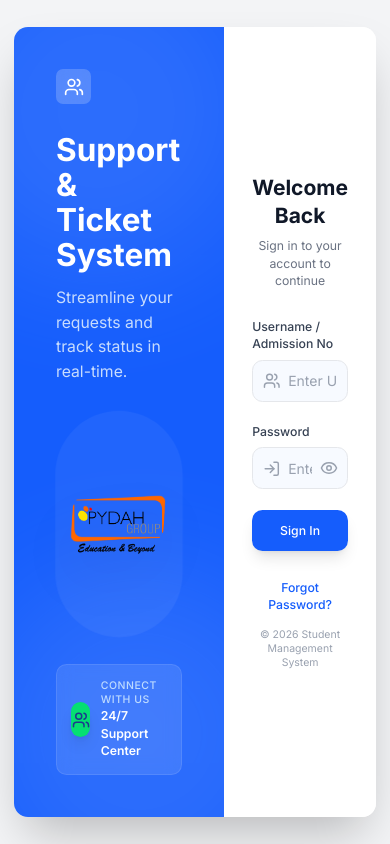
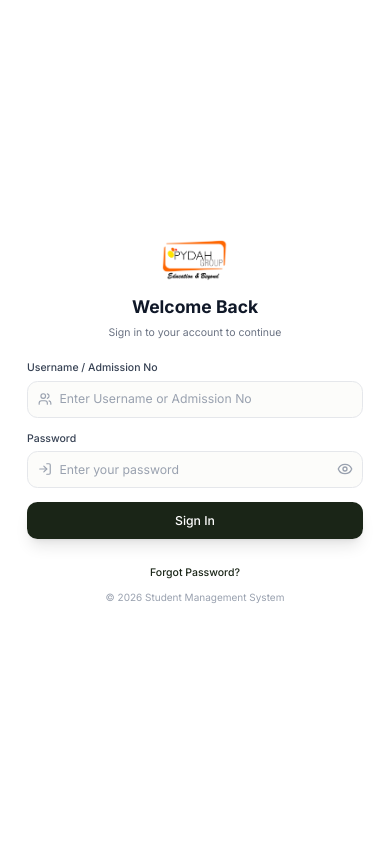
Before and after one commit to Teja-pydahsoft/Student-Data-Management-Application, a React (Vite) app in the folder ticket-app/: page /login in a window 390 px wide. Built offline with nearby package versions, Linux system fonts and the light colour scheme.

Commit message:
feat: Implement login pages for both frontend and ticket applications, including SSO and forgot password functionality for the frontend.

```diff
--- a/ticket-app/src/index.css
+++ b/ticket-app/src/index.css
@@ -41,6 +41,13 @@
 
 .animate-pulse-subtle {
   animation: pulse-glow 2s infinite;
+}
+
+/* Login page - Force hide left panel on mobile/tablet */
+@media (max-width: 1279px) {
+  .login-left-panel {
+    display: none !important;
+  }
 }
 
 /*
--- a/ticket-app/src/pages/Login.jsx
+++ b/ticket-app/src/pages/Login.jsx
@@ -60,17 +60,20 @@ const Login = ({ isStudent = false }) => {
     };
 
     return (
-        <div className="min-h-screen bg-gray-100 flex items-center justify-center p-4 overflow-hidden">
+        <div className="min-h-screen bg-gray-100 flex items-center justify-center p-0 overflow-hidden">
             {/* Main Card Container */}
             <motion.div
                 initial={{ opacity: 0, y: 20, scale: 0.95 }}
                 animate={{ opacity: 1, y: 0, scale: 1 }}
                 transition={{ duration: 0.5, ease: "easeOut" }}
-                className="w-full max-w-5xl bg-white rounded-2xl shadow-2xl overflow-hidden flex min-h-[600px]"
+                className="w-full max-w-5xl bg-white rounded-none xl:rounded-2xl shadow-2xl overflow-hidden flex min-h-screen xl:min-h-[600px]"
             >
 
-                {/* Left Side - Blue Panel (Hidden on mobile) */}
-                <div className="hidden md:flex md:w-1/2 bg-blue-600 text-white flex-col justify-between p-12 relative overflow-hidden">
+                {/* Left Side - Blue Panel (Hidden on mobile and tablet) */}
+                <div
+                    className="login-left-panel hidden xl:flex xl:w-1/2 bg-[#1A2517] text-white flex-col justify-between p-12 relative overflow-hidden"
+                >
+
                     {/* Background Pattern/Accents */}
                     <div className="absolute top-0 left-0 w-full h-full opacity-10 pointer-events-none">
                         <div className="absolute -top-24 -left-24 w-96 h-96 bg-white rounded-full blur-3xl" />
@@ -83,7 +86,7 @@ const Login = ({ isStudent = false }) => {
                             <Users size={20} className="text-white" />
                         </div>
                         <h2 className="text-4xl font-bold mb-4">Support &<br />Ticket System</h2>
-                        <p className="text-blue-100 text-lg opacity-90">
+                        <p className="text-[#A3B18A] text-lg opacity-90">
                             Streamline your requests and track status in real-time.
                         </p>
                     </div>
@@ -105,11 +108,11 @@ const Login = ({ isStudent = false }) => {
                     {/* Bottom Content */}
                     <div className="relative z-10">
                         <div className="flex items-center gap-3 bg-white/10 p-4 rounded-xl backdrop-blur-sm border border-white/10">
-                            <div className="w-10 h-10 rounded-full bg-green-400 flex items-center justify-center shadow-lg">
-                                <Users size={18} className="text-blue-900" />
+                            <div className="w-10 h-10 rounded-full bg-[#FAFAF5] flex items-center justify-center shadow-lg">
+                                <Users size={18} className="text-[#1A2517]" />
                             </div>
                             <div>
-                                <p className="text-xs font-medium text-blue-200 uppercase tracking-wider">Connect With Us</p>
+                                <p className="text-xs font-medium text-[#A3B18A] uppercase tracking-wider">Connect With Us</p>
                                 <p className="text-sm font-semibold">24/7 Support Center</p>
                             </div>
                         </div>
@@ -117,32 +120,39 @@ const Login = ({ isStudent = false }) => {
                 </div>
 
                 {/* Right Side - Login Form */}
-                <div className="w-full md:w-1/2 p-8 sm:p-12 flex flex-col justify-center bg-white relative">
+                <div className="w-full xl:w-1/2 p-6 sm:p-8 md:p-12 flex flex-col justify-center bg-white relative">
                     <div className="max-w-sm mx-auto w-full">
-                        <div className="text-center mb-8">
-                            <h2 className="text-2xl sm:text-3xl font-bold text-gray-900 mb-2">
+                        {/* Mobile Logo - Only show on larger mobile screens */}
+                        <img
+                            src="/logo.png"
+                            alt="Logo"
+                            className="h-12 sm:h-16 w-auto mx-auto mb-4 sm:mb-6 xl:hidden object-contain"
+                        />
+
+                        <div className="text-center mb-6 sm:mb-8">
+                            <h2 className="text-xl sm:text-2xl xl:text-3xl font-bold text-gray-900 mb-2">
                                 Welcome Back
                             </h2>
-                            <p className="text-gray-500 text-sm">
+                            <p className="text-gray-500 text-xs sm:text-sm">
                                 Sign in to your account to continue
                             </p>
                         </div>
 
-                        <form onSubmit={handleSubmit} className="space-y-6">
+                        <form onSubmit={handleSubmit} className="space-y-4 sm:space-y-6">
                             <div>
-                                <label className="block text-sm font-medium text-gray-700 mb-2">
+                                <label className="block text-xs sm:text-sm font-medium text-gray-700 mb-1.5 sm:mb-2">
                                     Username / Admission No
                                 </label>
-                                <div className="relative group mt-1">
+                                <div className="relative group">
                                     <div className="absolute inset-y-0 left-0 pl-3 flex items-center pointer-events-none">
-                                        <Users className="h-5 w-5 text-gray-400 group-focus-within:text-blue-500 transition-colors" />
+                                        <Users className="h-4 w-4 sm:h-5 sm:w-5 text-gray-400 group-focus-within:text-[#1A2517] transition-colors" />
                                     </div>
                                     <input
                                         type="text"
                                         name="username"
                                         value={formData.username}
                                         onChange={handleChange}
-                                        className="block w-full pl-10 pr-3 h-12 py-3 bg-[#eff6ff]/50 border border-gray-200 rounded-xl text-gray-900 placeholder-gray-400 focus:outline-none focus:ring-2 focus:ring-blue-500/20 focus:border-blue-500 transition-all"
+                                        className="block w-full pl-9 sm:pl-10 pr-3 py-2.5 sm:py-3 bg-[#FAFAF5]/50 border border-gray-200 rounded-xl text-sm sm:text-base text-gray-900 placeholder-gray-400 focus:outline-none focus:ring-2 focus:ring-[#1A2517]/20 focus:border-[#1A2517] transition-all"
                                         placeholder="Enter Username or Admission No"
                                         disabled={loading}
                                     />
@@ -150,19 +160,19 @@ const Login = ({ isStudent = false }) => {
                             </div>
 
                             <div>
-                                <label className="block text-sm font-medium text-gray-700 mb-2">
+                                <label className="block text-xs sm:text-sm font-medium text-gray-700 mb-1.5 sm:mb-2">
                                     Password
                                 </label>
-                                <div className="relative group mt-1">
+                                <div className="relative group">
                                     <div className="absolute inset-y-0 left-0 pl-3 flex items-center pointer-events-none">
-                                        <LogIn className="h-5 w-5 text-gray-400 group-focus-within:text-blue-500 transition-colors" />
+                                        <LogIn className="h-4 w-4 sm:h-5 sm:w-5 text-gray-400 group-focus-within:text-[#1A2517] transition-colors" />
                                     </div>
                                     <input
                                         type={showPassword ? 'text' : 'password'}
                                         name="password"
                                         value={formData.password}
                                         onChange={handleChange}
-                                        className="block w-full pl-10 pr-10 h-12 py-3 bg-[#eff6ff]/50 border border-gray-200 rounded-xl text-gray-900 placeholder-gray-400 focus:outline-none focus:ring-2 focus:ring-blue-500/20 focus:border-blue-500 transition-all"
+                                        className="block w-full pl-9 sm:pl-10 pr-10 py-2.5 sm:py-3 bg-[#FAFAF5]/50 border border-gray-200 rounded-xl text-sm sm:text-base text-gray-900 placeholder-gray-400 focus:outline-none focus:ring-2 focus:ring-[#1A2517]/20 focus:border-[#1A2517] transition-all"
                                         placeholder="Enter your password"
                                         disabled={loading}
                                     />
@@ -171,7 +181,7 @@ const Login = ({ isStudent = false }) => {
                                         onClick={() => setShowPassword(!showPassword)}
                                         className="absolute inset-y-0 right-0 pr-3 flex items-center text-gray-400 hover:text-gray-600 cursor-pointer"
                                     >
-                                        {showPassword ? <EyeOff size={18} /> : <Eye size={18} />}
+                                        {showPassword ? <EyeOff size={16} className="sm:w-[18px] sm:h-[18px]" /> : <Eye size={16} className="sm:w-[18px] sm:h-[18px]" />}
                                     </button>
                                 </div>
                             </div>
@@ -179,11 +189,11 @@ const Login = ({ isStudent = false }) => {
                             <button
                                 type="submit"
                                 disabled={loading}
-                                className="w-full flex justify-center items-center py-3 px-4 border border-transparent rounded-xl shadow-lg text-sm font-medium text-white bg-blue-600 hover:bg-blue-700 active:bg-blue-800 transition-all transform hover:-translate-y-0.5"
+                                className="w-full flex justify-center items-center py-2.5 sm:py-3 px-4 border border-transparent rounded-xl shadow-lg text-sm font-medium text-white bg-[#1A2517] hover:bg-[#11180F] active:bg-[#11180F] transition-all transform hover:-translate-y-0.5"
                             >
                                 {loading ? (
                                     <>
-                                        <Loader2 className="animate-spin -ml-1 mr-2 h-5 w-5" />
+                                        <Loader2 className="animate-spin -ml-1 mr-2 h-4 w-4 sm:h-5 sm:w-5" />
                                         Signing in...
                                     </>
                                 ) : (
@@ -195,16 +205,16 @@ const Login = ({ isStudent = false }) => {
                             </button>
                         </form>
 
-                        <div className="mt-8 text-center space-y-4">
+                        <div className="mt-6 sm:mt-8 text-center space-y-3 sm:space-y-4">
                             <button
                                 type="button"
                                 onClick={() => toast('Please contact administrator to reset password')}
-                                className="text-sm font-medium text-blue-600 hover:text-blue-800 transition-colors"
+                                className="text-xs sm:text-sm font-medium text-[#1A2517] hover:text-[#11180F] transition-colors"
                             >
                                 Forgot Password?
                             </button>
 
-                            <p className="text-xs text-gray-400">
+                            <p className="text-[10px] sm:text-xs text-gray-400">
                                 © {new Date().getFullYear()} Student Management System
                             </p>
                         </div>
```
Also changed, not shown: 1 other file (tests, documents, lock files or other folders).
